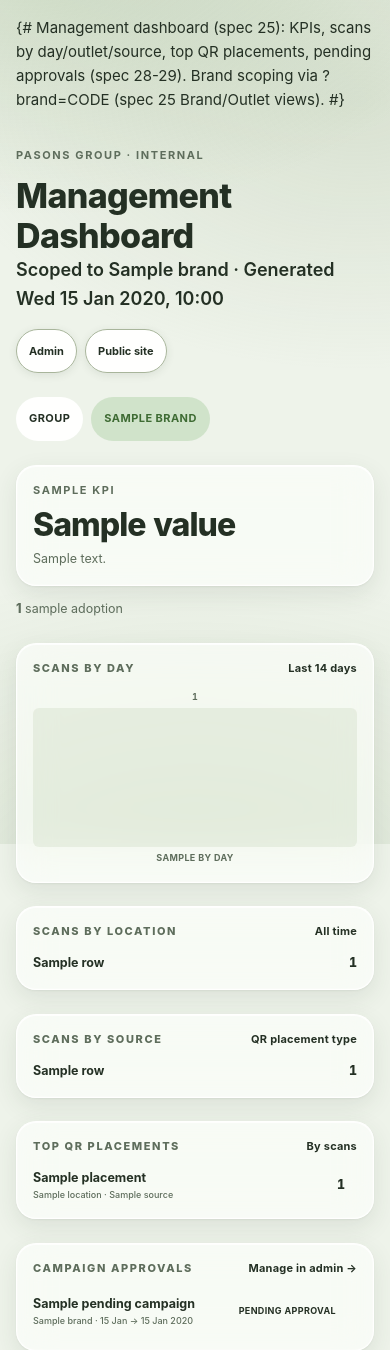
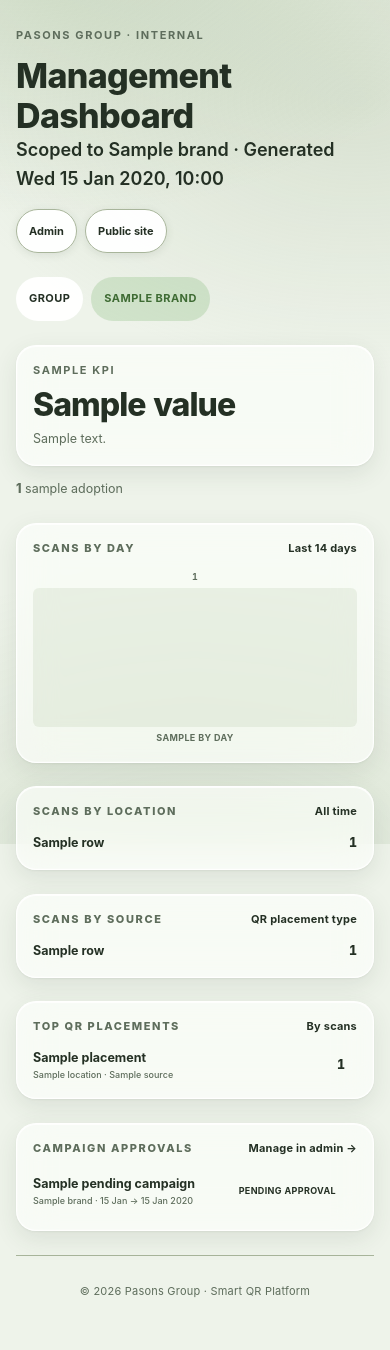
Before and after one commit to AbdulHakeemPH40/pasons_qr_system, a Django app: template templates/dashboard.html in a window 390 px wide. Shown: the top 1350 px of the page. After the commit the page ends 1298 px from the top, so only its background shows below. Run offline with Django 5.2, Linux system fonts and the light colour scheme; the template is opened without the code that fills it: most values are stand-ins (such as "Sample title", 1, 10 or a date in 2020).

Commit message:
fix(panel): stop the dashboard template comment rendering as page text
Django's {# ... #} comment syntax is single-line only. The dashboard header
carried a two-line {# ... #} block, so Django never stripped it and emitted
the whole paragraph as visible text on the management dashboard.

Converted to {% comment %} ... {% endcomment %}, which is the correct form
for multi-line prose, and reflowed to match.

This was the only multi-line {# #} block in committed templates. The guest
landing and specials templates gained new comment blocks in the uncommitted
mobile media work; those hit the same trap and are written in the correct
{% comment %} form there.

Verified: /dashboard/ and /panel/analytics/ render 200 as a staff user with
no leaked comment text and the dashboard hero intact.

```diff
--- a/templates/dashboard.html
+++ b/templates/dashboard.html
@@ -4,8 +4,11 @@
 {% block page_class %}page--wide{% endblock %}
 
 {% block content %}
-{# Management dashboard (spec 25): KPIs, scans by day/outlet/source, top QR placements, pending approvals (spec 28-29).
-Brand scoping via ?brand=CODE (spec 25 Brand/Outlet views). #}
+{% comment %}
+Management dashboard (spec 25): KPIs, scans by day/outlet/source, top QR
+placements, pending approvals (spec 28-29).
+Brand scoping via ?brand=CODE (spec 25 Brand/Outlet views).
+{% endcomment %}
 
 <header class="dash-hero reveal" style="--i: 0">
   <div>
```
